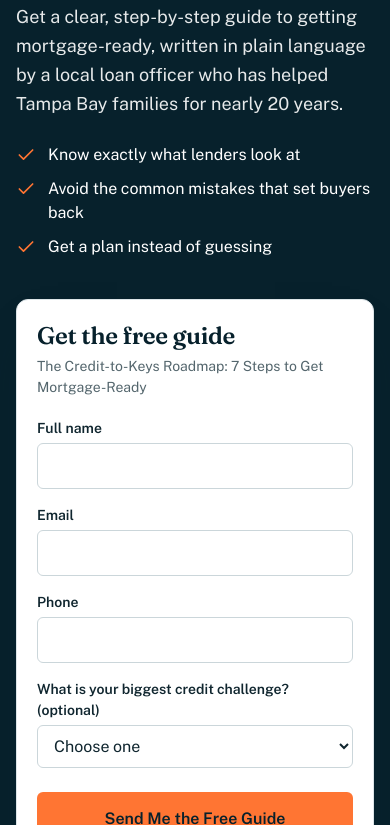
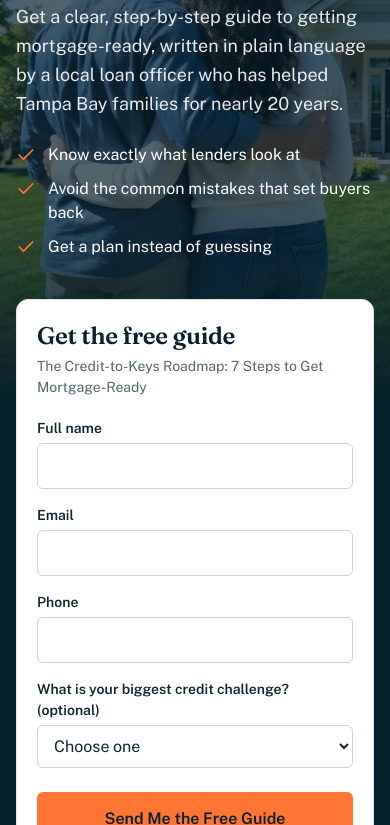
Before and after one commit to mlindo625/credit-to-keys-roadmap, a plain HTML site: page docs/index.html in a window 390 px wide. Shown: the part 315-1140 px from the top of the page. Drawn offline with nearby package versions, Linux system fonts and the light colour scheme.

Commit message:
Add hero photo and frame it on the couple for phones
Co-Authored-By: Claude Fable 5.2 <noreply@anthropic.com>

```diff
--- a/docs/assets/styles.css
+++ b/docs/assets/styles.css
@@ -95,6 +95,10 @@ button, input, select { font: inherit; color: inherit; }
 /* Hero */
 .hero { position: relative; overflow: hidden; background: var(--primary-deep); }
 .hero-img { position: absolute; inset: 0; width: 100%; height: 100%; object-fit: cover; opacity: 0.3; }
+/* One-column layouts: keep the photo behind the headline only, framed on the couple, fading out above the form. */
+@media (max-width: 1023px) {
+  .hero-img { inset: 0 0 auto 0; height: 40rem; object-position: 20% top; -webkit-mask-image: linear-gradient(#000 70%, transparent); mask-image: linear-gradient(#000 70%, transparent); }
+}
 .hero-grid { position: relative; display: grid; gap: 2.5rem; padding-top: 3rem; padding-bottom: 3rem; }
 .hero-copy { color: var(--primary-foreground); }
 .hero-copy .eyebrow { color: var(--highlight); }
--- a/docs/index.html
+++ b/docs/index.html
@@ -33,7 +33,7 @@
 
   <main>
     <section class="hero">
-      <img src="assets/tampa-home.jpg" alt="" width="1280" height="896" class="hero-img" onerror="this.remove()">
+      <img src="assets/tampa-home.jpg" alt="" width="1680" height="944" class="hero-img" onerror="this.remove()">
       <div class="wrap hero-grid">
         <div class="hero-copy">
           <p class="eyebrow" data-i18n="hero.eyebrow">For Tampa Bay homebuyers rebuilding their credit</p>
```
Also changed, not shown: docs/assets/tampa-home.jpg (added), 1 other file.
